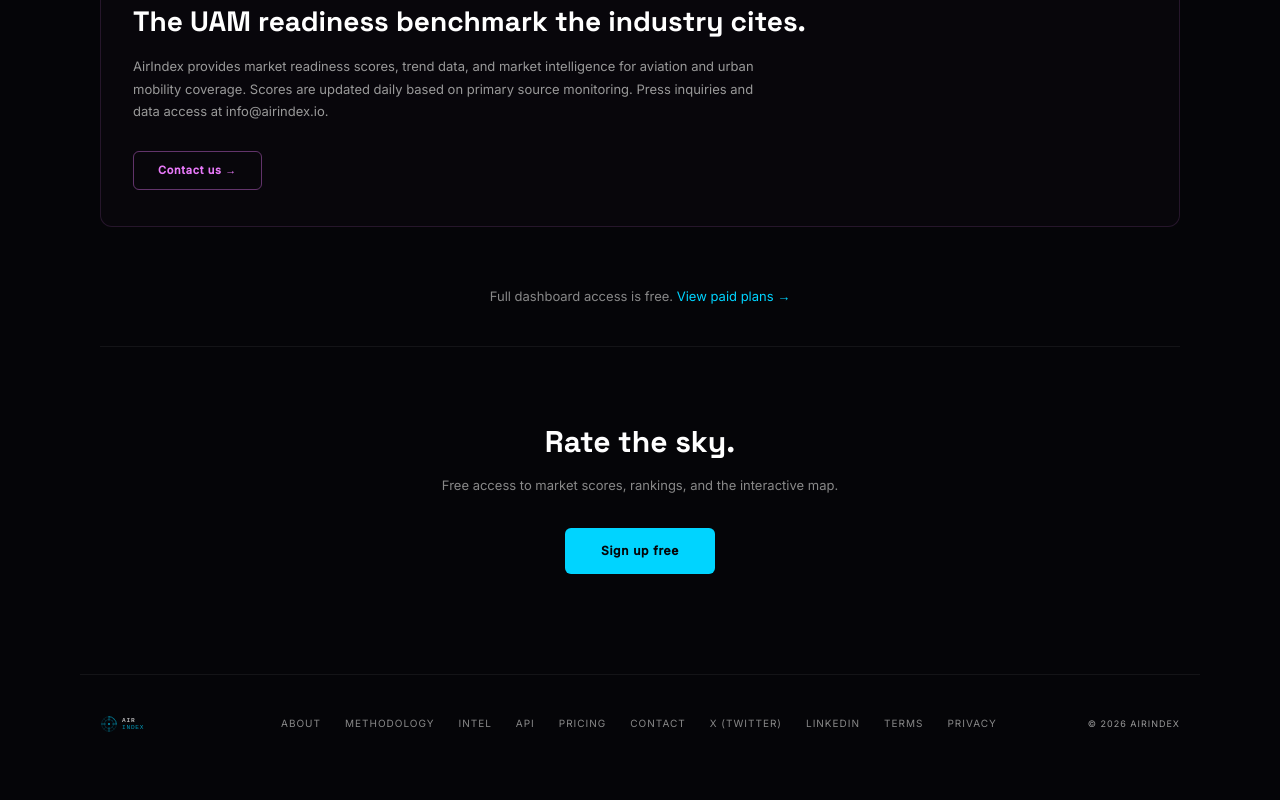
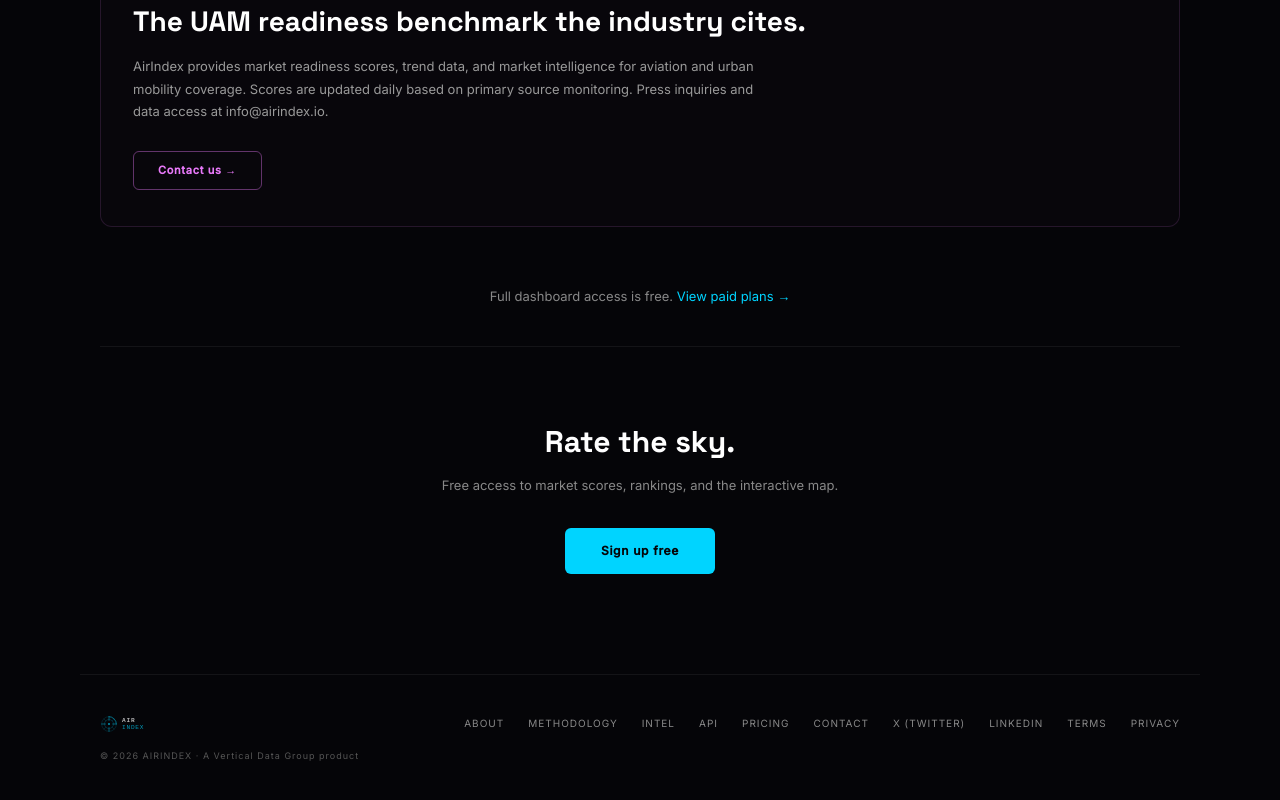
Before and after one commit to Xdrum1/airgrid, a Next.js app: page / in a window 1280 px wide. Shown: the part 5716-6516 px from the top of the page. Before the commit the page ends 6489 px from the top, so only its background shows below. Built offline with nearby package versions, Linux system fonts and the light colour scheme; no server answers; the database is empty.

Commit message:
Add Vertical Data Group attribution to footer
Link to verticaldatagroup.com as parent company in copyright line.

```diff
--- a/src/components/SiteFooter.tsx
+++ b/src/components/SiteFooter.tsx
@@ -59,8 +59,16 @@ export default function SiteFooter() {
           <Link href="/terms" style={footerLinkStyle}>TERMS</Link>
           <Link href="/privacy" style={footerLinkStyle}>PRIVACY</Link>
         </div>
-        <div style={{ color: "#999", fontSize: 9, letterSpacing: 1 }}>
-          &copy; {new Date().getFullYear()} AIRINDEX
+        <div style={{ color: "#555", fontSize: 9, letterSpacing: 1 }}>
+          &copy; {new Date().getFullYear()} AIRINDEX &middot;{" "}
+          <a
+            href="https://verticaldatagroup.com"
+            target="_blank"
+            rel="noopener noreferrer"
+            style={{ color: "#555", textDecoration: "none" }}
+          >
+            A Vertical Data Group product
+          </a>
         </div>
       </div>
     </footer>
```
